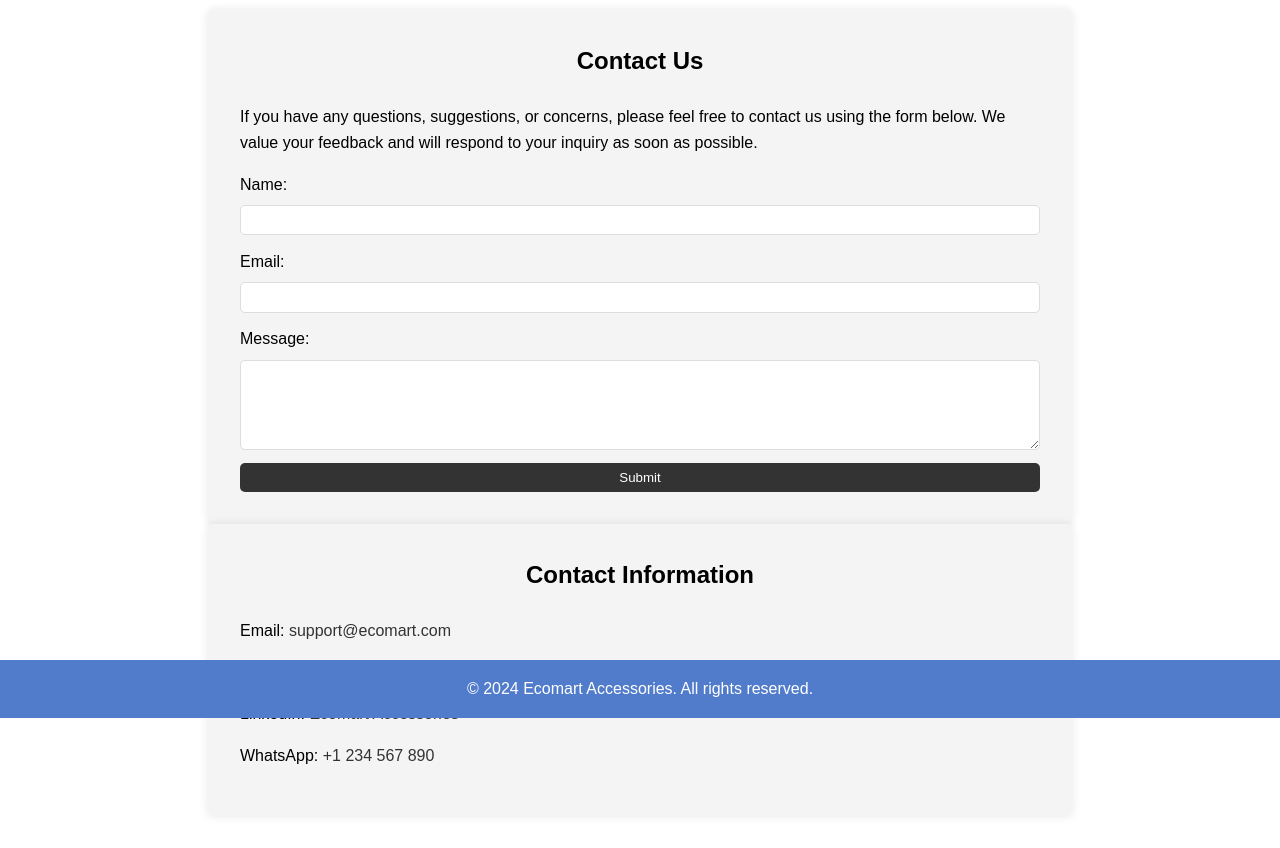
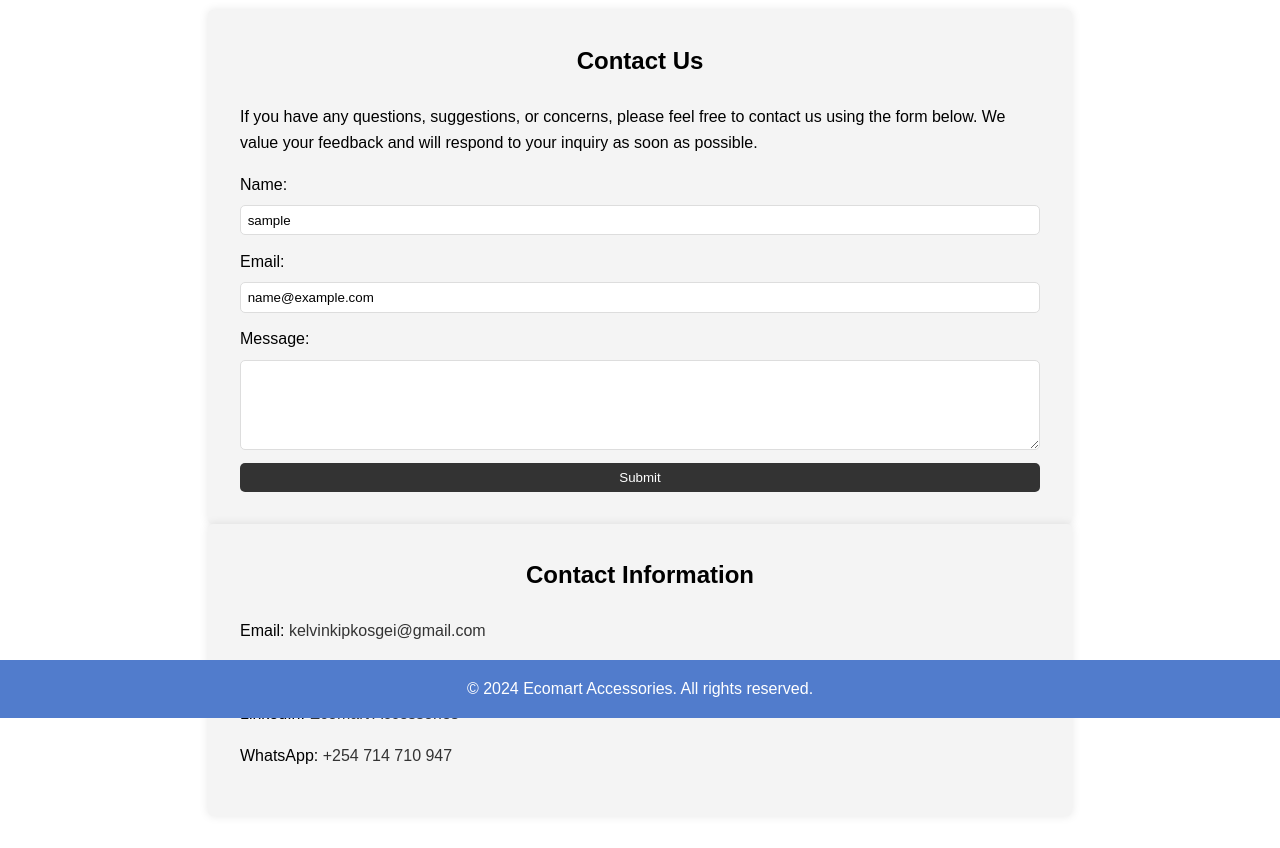
Before and after one commit to Sanga78/obamax, a Django app: page /contact in a window 1280 px wide. Shown: the part 82-930 px from the top of the page. Run offline with Django 4.2, Linux system fonts and the light colour scheme; a user stored in the database is signed in; tables that the repository leaves empty hold one stand-in row (values such as "Sample post").

Commit message:
updates
updated templates and the home page

```diff
--- a/Templates/about.html
+++ b/Templates/about.html
@@ -19,7 +19,7 @@
             </div>
             <div class="faq-item">
                 <h3>What payment methods do you accept?</h3>
-                <p>We accept various payment methods including credit/debit cards and PayPal.</p>
+                <p>We accept various payment methods including credit/debit cards and Mpesa.</p>
             </div>
             <div class="faq-item">
                 <h3>How can I contact customer support?</h3>
--- a/Templates/base.html
+++ b/Templates/base.html
@@ -106,7 +106,7 @@
                     </button>
                     <div class="dropdown-content">
                         {% if user.is_authenticated %}
-                            <a href="">My Profile</a>
+                            <a href="{% url 'store:profile' %}">My Profile</a>
                             <a href="{% url "logout" %}">Logout</a>
                         {% else %}
                             <a href="{% url "login" %}">Login</a>
--- a/Templates/contact.html
+++ b/Templates/contact.html
@@ -5,9 +5,9 @@
     <p>If you have any questions, suggestions, or concerns, please feel free to contact us using the form below. We value your feedback and will respond to your inquiry as soon as possible.</p>
     <form action="#" method="post">
         <label for="name">Name:</label>
-        <input type="text" id="name" name="name" required>
+        <input type="text" id="name" name="name" required value="{{user.username}}">
         <label for="email">Email:</label>
-        <input type="email" id="email" name="email" required>
+        <input type="email" id="email" name="email" required value="{{user.email}}">
         <label for="message">Message:</label>
         <textarea id="message" name="message" rows="5" required></textarea>
         <button type="submit">Submit</button>
@@ -15,9 +15,9 @@
 </section>
 <section class="contact-info">
     <h2>Contact Information</h2>
-    <p>Email: <a href="mailto:support@ecomart.com">support@ecomart.com</a></p>
-    <p>Phone: <a href="tel:+1234567890">+1 234 567 890</a></p>
+    <p>Email: <a href="mailto:support@ecomart.com">kelvinkipkosgei@gmail.com</a></p>
+    <p>Phone: <a href="tel:+1234567890">+254 714 710 947</a></p>
     <p>LinkedIn: <a href="https://www.linkedin.com/in/ecomart" target="_blank">Ecomart Accessories</a></p>
-    <p>WhatsApp: <a href="https://wa.me/1234567890" target="_blank">+1 234 567 890</a></p>
+    <p>WhatsApp: <a href="https://wa.me/254714710947" target="_blank">+254 714 710 947</a></p>
 </section>
 {% endblock content %}
--- a/store/urls.py
+++ b/store/urls.py
@@ -13,6 +13,7 @@ urlpatterns = [
     path('checkout',views.checkout,name="checkout"),
     path("category/<str:name>", views.category, name="category"),
     path('profile', views.profile, name='profile'),
+    path('update_profile', views.update_profile, name='update_profile'),
     # path('carts/',views.cart_detail,name="cart_detail"),
     # path('add-to-cart/<int:product_id>/',views.add_to_cart,name="add_to_cart"),
 ]
```
Also changed, not shown: Templates/index.html (+7 -3 lines), store/migrations/0008_product_discount.py (added), store/migrations/0009_alter_product_discount.py (added).
